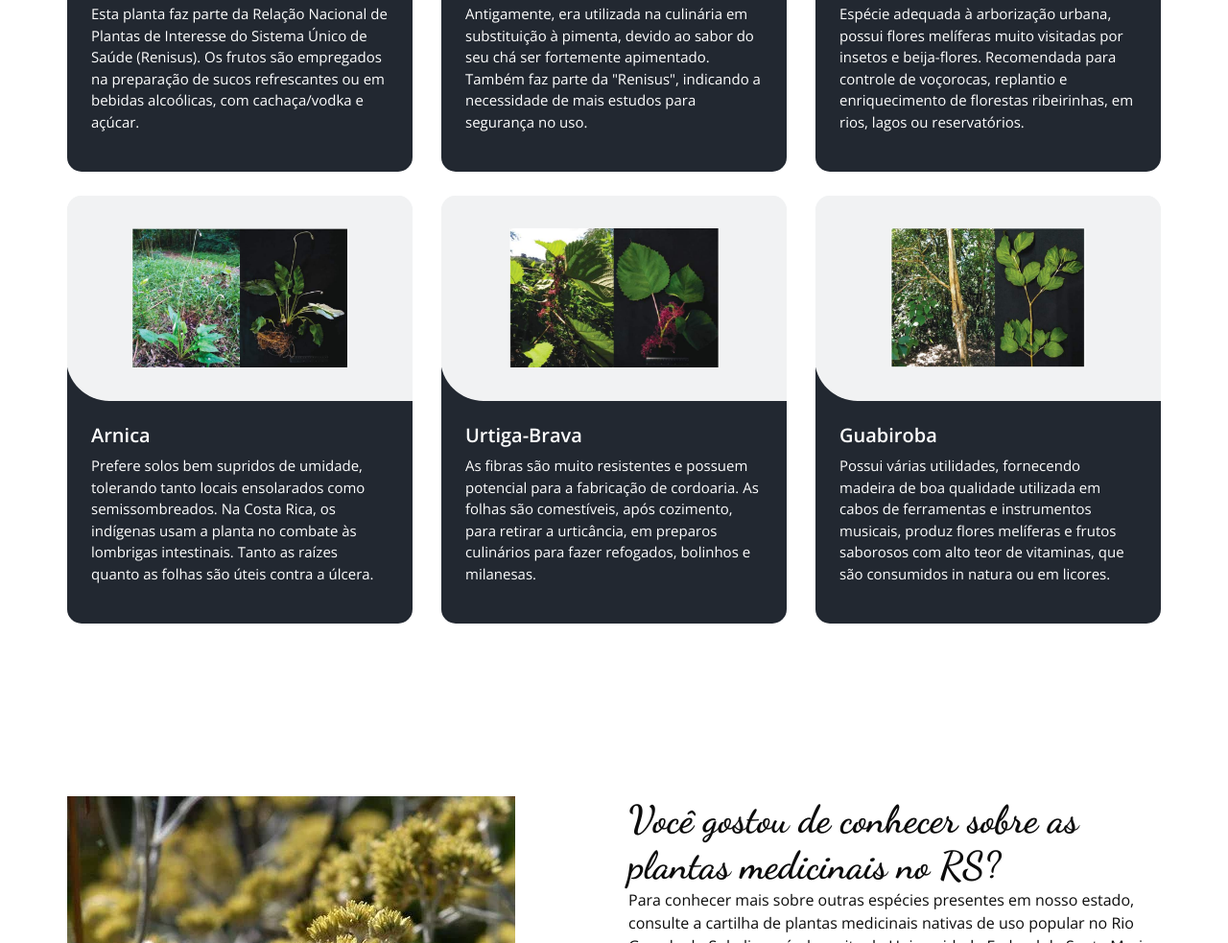
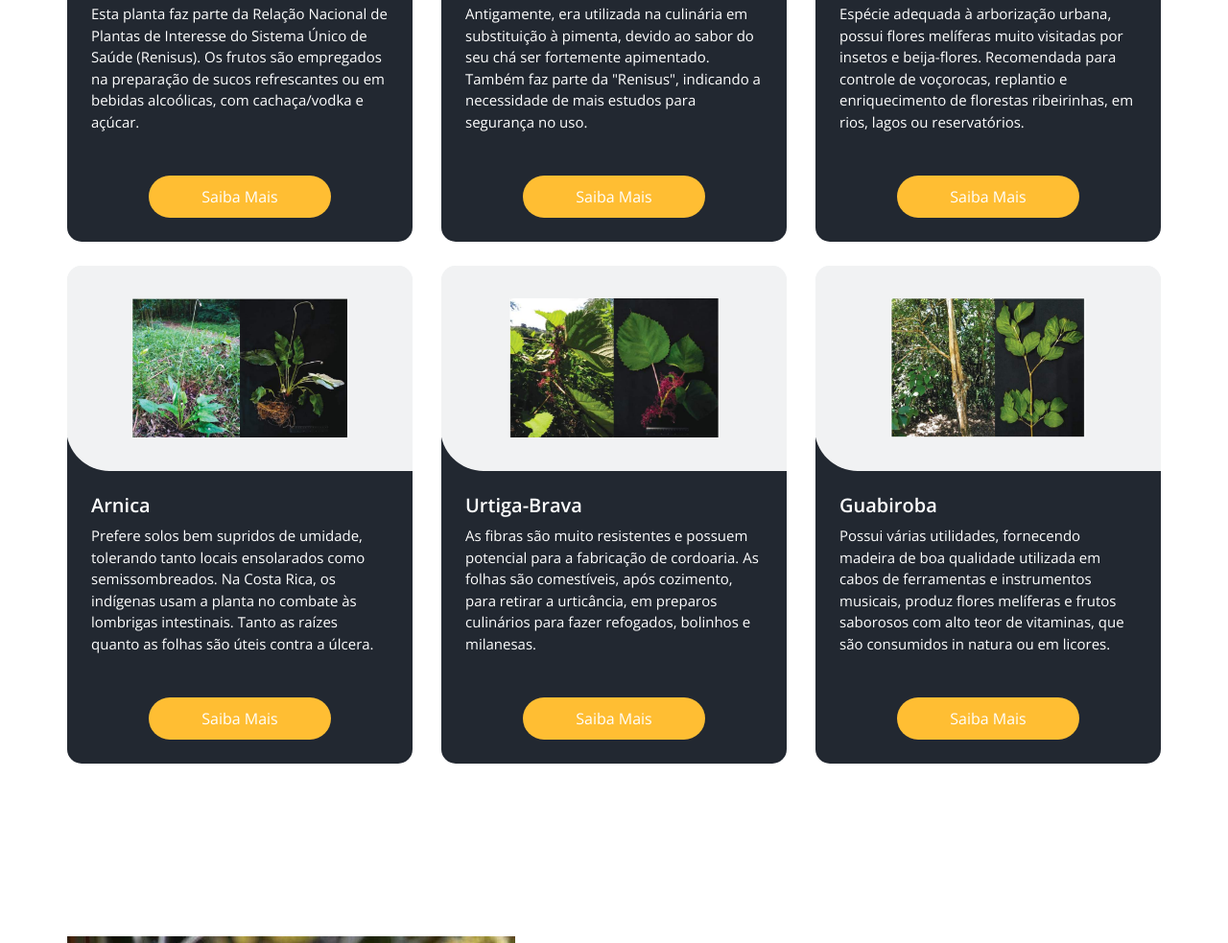
Before and after one commit to vinight10/trabalho_grau_a, a plain HTML site: page trabalho_web/index.html in a window 1280 px wide. Shown: the part 1188-2171 px from the top of the page at 96% size. Drawn offline with nearby package versions, Linux system fonts and the light colour scheme.

Commit message:
alterações nos botoes

```diff
--- a/trabalho_web/index.html
+++ b/trabalho_web/index.html
@@ -178,6 +178,11 @@
                     Esta planta faz parte da Relação Nacional de Plantas
                     de Interesse do Sistema Único de Saúde (Renisus). Os frutos são empregados na preparação de sucos refrescantes ou em bebidas alcoólicas, com cachaça/vodka e açúcar.
                   </p>
+                  <div class="btn-box">
+                    <a href="" class="btn1">
+                      Saiba Mais
+                    </a>
+                  </div>
                 </div>
               </div>
             </div>
@@ -197,6 +202,11 @@
 chá ser fortemente apimentado. Também faz parte da "Renisus", indicando
 a necessidade de mais estudos para segurança no uso.
                   </p>
+                  <div class="btn-box">
+                    <a href="" class="btn1">
+                      Saiba Mais
+                    </a>
+                  </div>
                 </div>
               </div>
             </div>
@@ -217,6 +227,11 @@ melíferas muito visitadas por insetos e beija-flores. Recomendada
 para controle de voçorocas, replantio e enriquecimento de florestas
 ribeirinhas, em rios, lagos ou reservatórios.
                   </p>
+                  <div class="btn-box">
+                    <a href="" class="btn1">
+                      Saiba Mais
+                    </a>
+                  </div>
                 </div>
               </div>
             </div>
@@ -236,6 +251,11 @@ ribeirinhas, em rios, lagos ou reservatórios.
 às lombrigas intestinais. Tanto as raízes quanto as folhas são úteis
 contra a úlcera.
                   </p>
+                  <div class="btn-box">
+                    <a href="" class="btn1">
+                      Saiba Mais
+                    </a>
+                  </div>
                 </div>
               </div>
             </div>
@@ -256,6 +276,11 @@ potencial para a fabricação de cordoaria. As folhas são comestíveis,
 após cozimento, para retirar a urticância, em preparos culinários para
 fazer refogados, bolinhos e milanesas.
                   </p>
+                  <div class="btn-box">
+                    <a href="" class="btn1">
+                      Saiba Mais
+                    </a>
+                  </div>
                 </div>
               </div>
             </div>
@@ -274,6 +299,11 @@ fazer refogados, bolinhos e milanesas.
                     Possui várias utilidades, fornecendo madeira de boa qualidade utilizada em cabos de ferramentas e instrumentos musicais, produz flores melíferas e frutos saborosos com alto teor de vitaminas,
                     que são consumidos in natura ou em licores.
                   </p>
+                  <div class="btn-box">
+                    <a href="" class="btn1">
+                      Saiba Mais
+                    </a>
+                  </div>
                 </div>
               </div>
             </div>
@@ -306,6 +336,7 @@ fazer refogados, bolinhos e milanesas.
               </h2>
             </div>
             <p>
+              <br>
               Para conhecer mais sobre outras espécies presentes em nosso estado,
               consulte a cartilha de plantas medicinais nativas de uso popular no Rio Grande do Sul, disponível no site da Universidade Federal de Santa Maria.
             </p>
```
Also changed, not shown: trabalho_web/Sobre o Site.html (+1 -0 lines).
